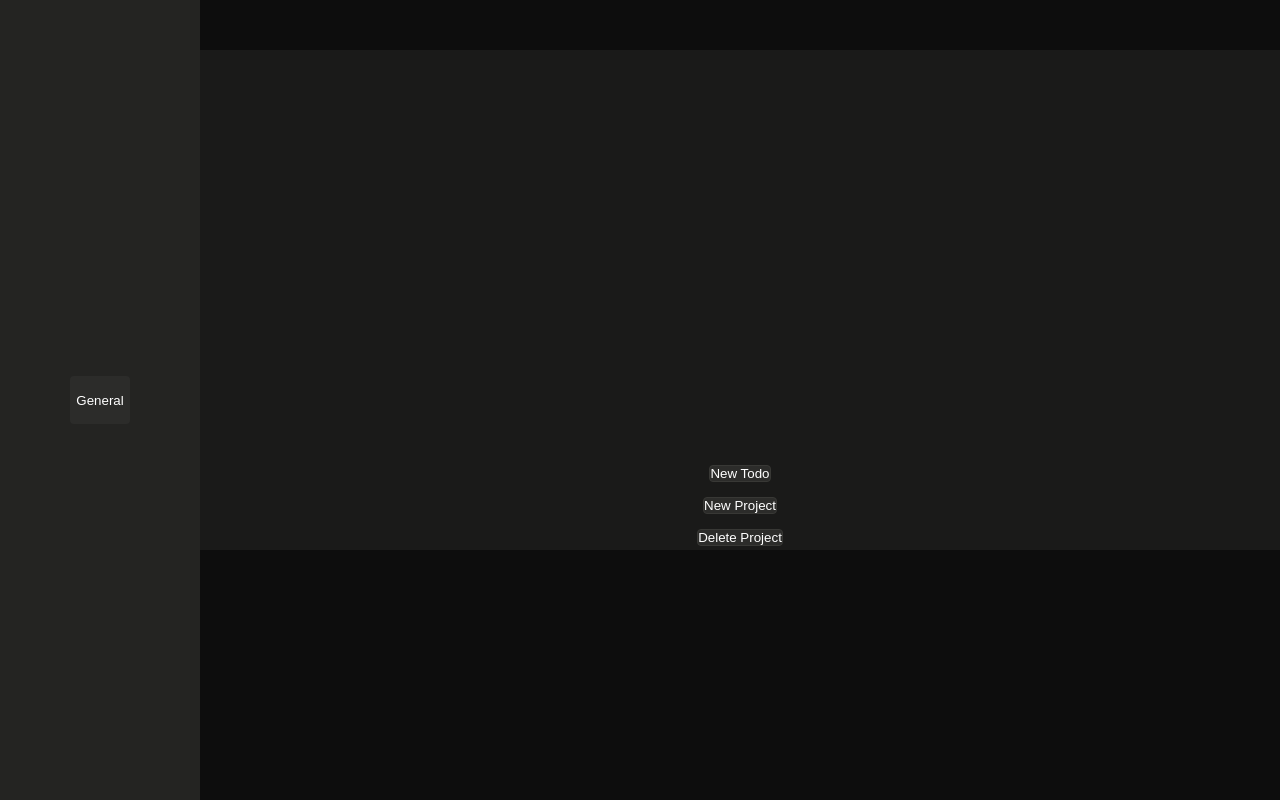
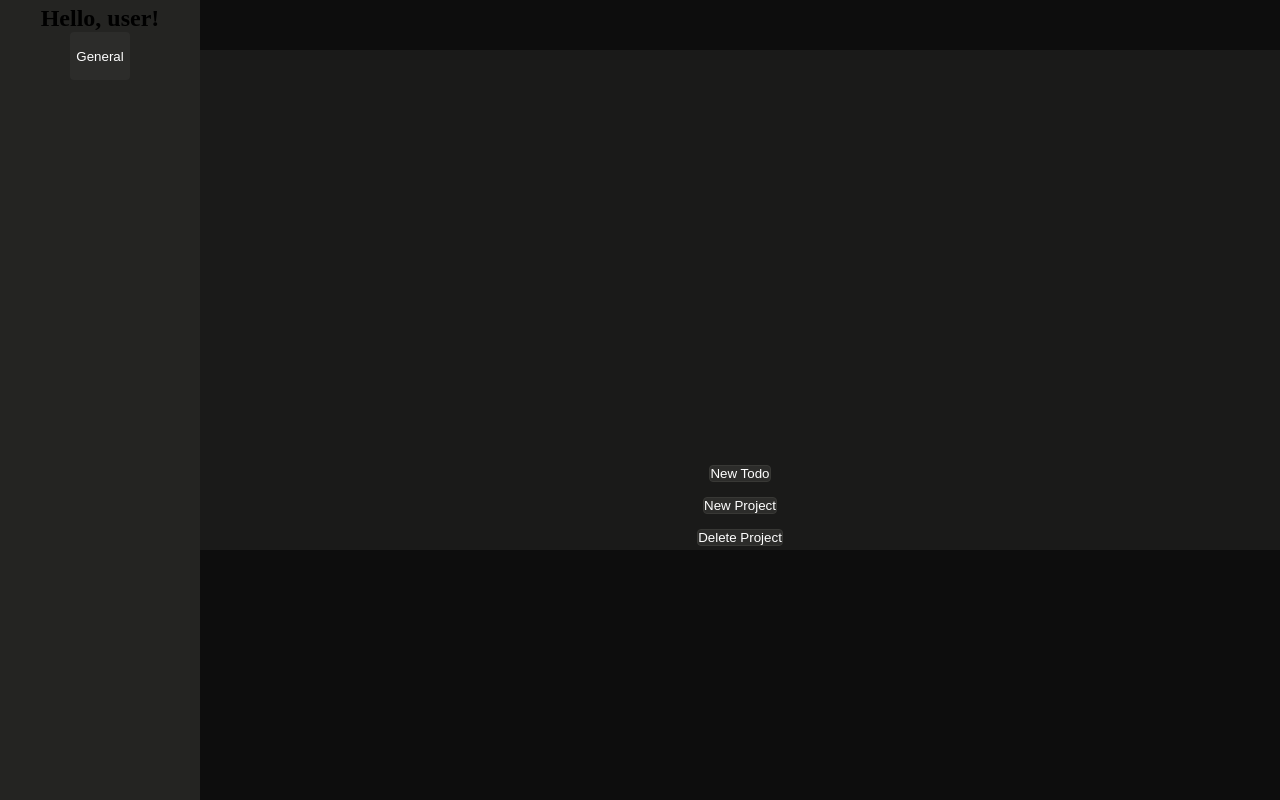
Before and after one commit to LucasAzevedoTheDev/to-do-list, a website built with webpack: page src/index.html in a window 1280 px wide. Built offline with nearby package versions, Linux system fonts and the light colour scheme.

Commit message:
create projectDivHeader

```diff
--- a/src/styles.css
+++ b/src/styles.css
@@ -55,11 +55,10 @@ body {
   padding: 5px;
   min-width: 200px;
   max-width: 500px;
-  gap: 15px;
   height: 100vh;
   display: flex;
+  flex-direction: column;
   align-items: center;
-  justify-content: space-around;
 }
 
 .project-buttons {
--- a/src/ui.js
+++ b/src/ui.js
@@ -27,6 +27,10 @@ function createTheDiv() {
 }
 
 function createProjectsDiv() {
+  const projectDivHeader = document.createElement("h2");
+  projectDivHeader.classList.add("h2-header");
+  projectDivHeader.textContent = "Hello, user!";
+  projectDiv.appendChild(projectDivHeader);
 
   projects.forEach((project) => {
     const projectButtons = document.createElement("button");
```
